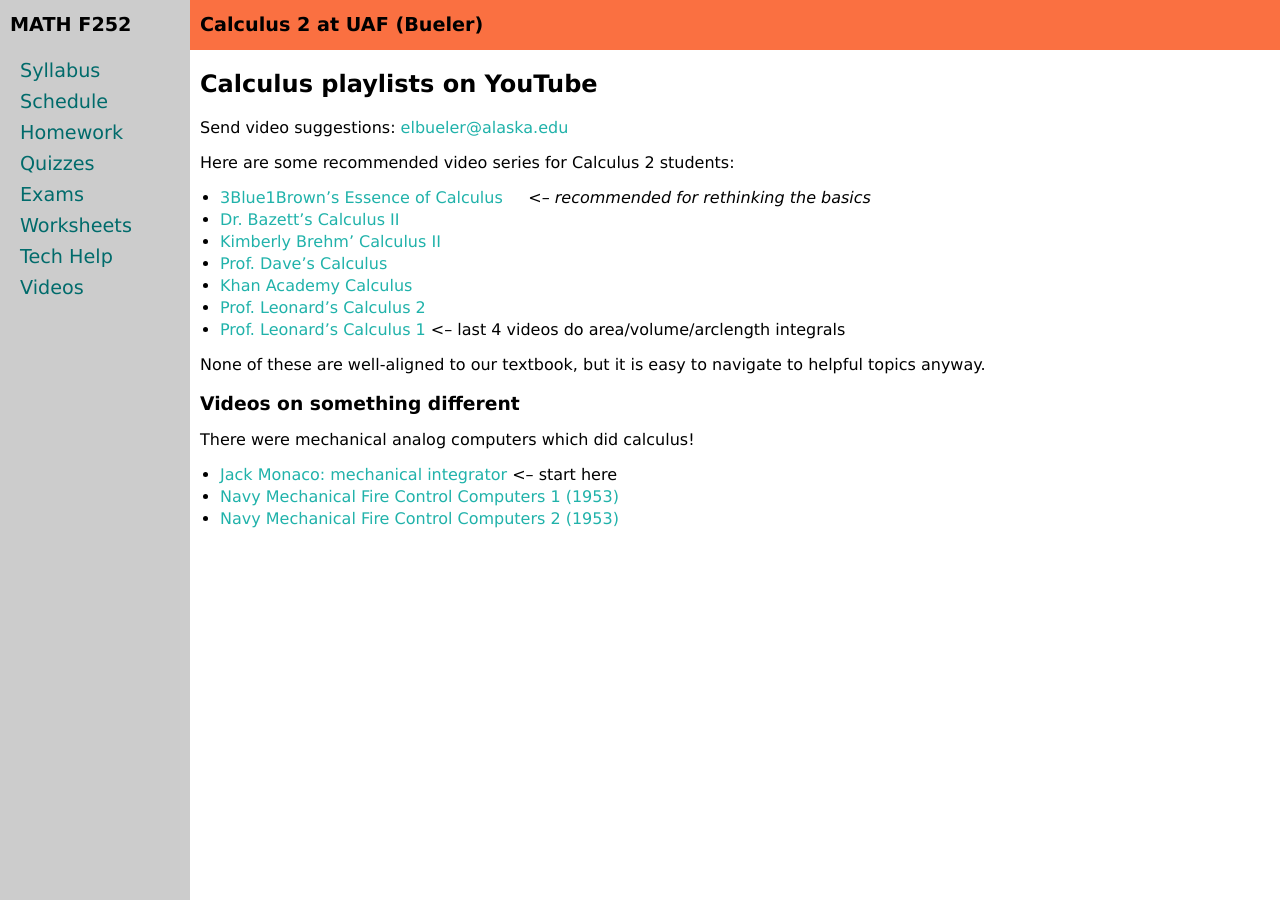
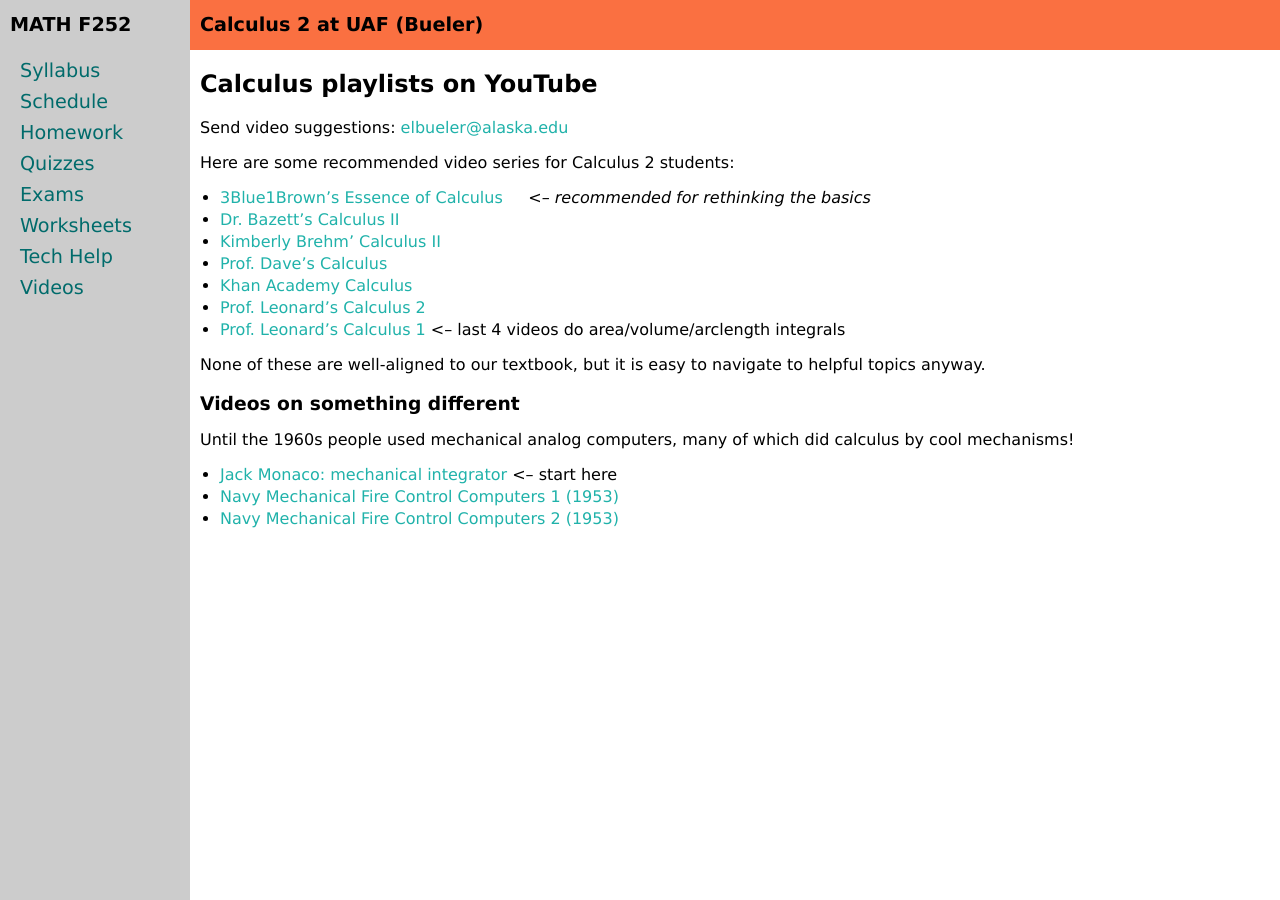
Before and after one commit to uaf-math/calc2, a Jekyll site: the page built from videos.md, in a window 1280 px wide. Built offline with Jekyll 4.4.1, drawn with Linux system fonts in a browser that asks for light colours.

Commit message:
communicate better the structure of some pages

```diff
--- a/videos.md
+++ b/videos.md
@@ -21,7 +21,7 @@ None of these are well-aligned to our textbook, but it is easy to navigate to he
 
 ### Videos on something different
 
-There were mechanical analog computers which did calculus!
+Until the 1960s people used mechanical analog computers, many of which did calculus by cool mechanisms!
 
   * [Jack Monaco: mechanical integrator](https://www.youtube.com/watch?v=s-y_lnzWQjk&t=471s) <-- start here
   * [Navy Mechanical Fire Control Computers 1 (1953)](https://www.youtube.com/watch?v=lr1uK24SND8)
```
Also changed, not shown: exams.md (+3 -1 lines), quizzes.md (+3 -1 lines), worksheets.md (+1 -1 lines).
